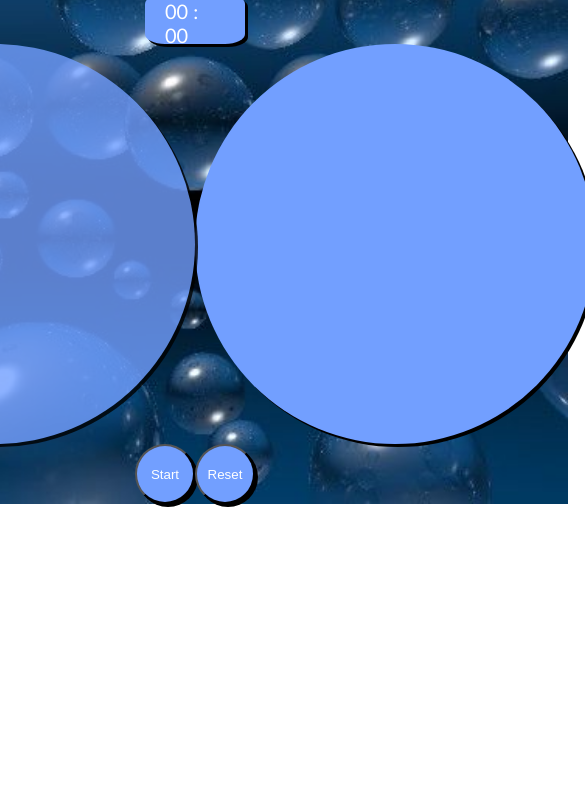
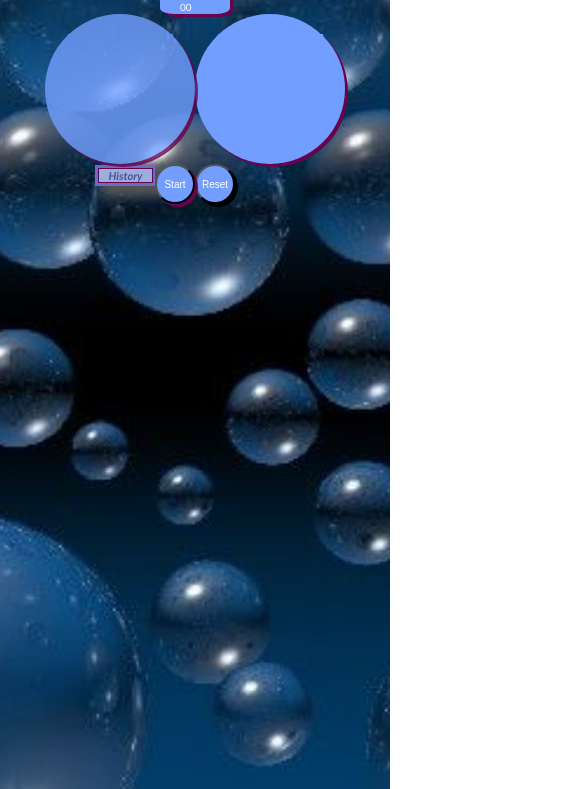
Before and after one commit to lauraMeiz/Game001, a website: page index.html in a window 390 px wide. Shown: the part 55-844 px from the top of the page, 585 px wide, since content can reach past the window. Drawn offline with Linux system fonts and the light colour scheme.

Commit message:
responsive design

```diff
--- a/app.js
+++ b/app.js
@@ -94,10 +94,10 @@ function start() {
           scoreSave.push(saveT);
           localStorage.setItem("save", JSON.stringify(scoreSave));
 
-          let html = `<li>${saveT}</li>`;
+          let html = `<li style="font-size:15px">${saveT}</li>`;
           ulas.insertAdjacentHTML("afterend", html);
         }
-
+        localStorage.setItem("save", JSON.stringify(scoreSave));
         komentarai.style.display = "block";
 
         myStopFunction();
--- a/index.html
+++ b/index.html
@@ -10,12 +10,13 @@
     <title>Game001</title>
   </head>
   <body>
-    <header><h1>Enjoy! Ball game</h1></header>
-    <main>
-      <div class="bestScores">
-        <h3>History</h3>
-        <ul class="list"></ul>
-      </div>
+    <div class="bestScores">
+      <h3>History</h3>
+      <ul class="list"></ul>
+    </div>
+
+    <h1>Enjoy! Ball game</h1>
+    <main class="container">
       <div class="time">00 : 00</div>
 
       <section class="section left-round">
--- a/main.css
+++ b/main.css
@@ -4,6 +4,239 @@ body * {
   padding: 0;
   vertical-align: top;
   box-sizing: border-box;
+}
+@media (max-width: 2000px) {
+  .container {
+    width: 800px;
+    margin: 0 calc(50% - 400px);
+  }
+  body > .bestScores {
+    width: 140px;
+    margin: 0 calc(50% - 550px);
+  }
+  body > .bestScores > ul > li {
+    width: 140px;
+    font-size: 11px;
+  }
+  body > .bestScores > ul {
+    width: 140px;
+    margin: 0 calc(50% - 70px);
+  }
+}
+@media (max-width: 1100px) {
+  .container {
+    width: 800px;
+    margin: 0 calc(50% - 400px);
+  }
+  main .section {
+    width: 300px;
+    height: 300px;
+    justify-self: end;
+  }
+  main .left-round {
+    width: 300px;
+    height: 300px;
+    justify-self: end;
+  }
+  main .right-round {
+    width: 300px;
+    height: 300px;
+    justify-self: start;
+  }
+  section > .left-square {
+    width: 190px;
+    height: 190px;
+    font-size: 14px;
+    margin-top: 40px;
+  }
+  section > .right-square {
+    width: 190px;
+    height: 190px;
+    font-size: 14px;
+    margin-top: 40px;
+  }
+
+  body > .bestScores {
+    width: 140px;
+    margin: 0 calc(50% - 430px);
+  }
+  body > .bestScores > ul > li {
+    width: 140px;
+    font-size: 11px;
+  }
+  body > .bestScores > ul {
+    width: 140px;
+    margin: 0 calc(50% - 70px);
+  }
+}
+
+@media (max-width: 900px) {
+  .container {
+    width: 600px;
+    margin: 0 calc(50% - 300px);
+  }
+  main .section {
+    width: 300px;
+    height: 300px;
+    justify-self: end;
+  }
+  main .left-round {
+    width: 300px;
+    height: 300px;
+    justify-self: end;
+  }
+  main .right-round {
+    width: 300px;
+    height: 300px;
+    justify-self: start;
+  }
+  section > .left-square {
+    width: 190px;
+    height: 190px;
+    font-size: 14px;
+    margin-top: 40px;
+  }
+  section > .right-square {
+    width: 190px;
+    height: 190px;
+    font-size: 14px;
+    margin-top: 40px;
+  }
+
+  body > .bestScores {
+    width: 70px;
+    margin: 0 calc(50% - 350px);
+  }
+  body > .bestScores > ul > li {
+    width: 50px;
+    font-size: 11px;
+  }
+  body > .bestScores > ul {
+    width: 50px;
+    margin: 0 calc(50% - 30px);
+  }
+}
+@media (max-width: 700px) {
+  .container {
+    width: 400px;
+    margin: 0 calc(50% - 200px);
+  }
+  main .section {
+    width: 200px;
+    height: 200px;
+    justify-self: end;
+  }
+  main .left-round {
+    width: 200px;
+    height: 200px;
+    justify-self: end;
+  }
+  main .right-round {
+    width: 200px;
+    height: 200px;
+    justify-self: start;
+  }
+  section > .left-square {
+    width: 130px;
+    height: 130px;
+    font-size: 13px;
+    margin-top: 30px;
+  }
+  section > .right-square {
+    width: 130px;
+    height: 130px;
+    font-size: 13px;
+    margin-top: 30px;
+  }
+
+  body > .bestScores {
+    width: 70px;
+    margin: 0 calc(50% - 260px);
+  }
+  body > .bestScores > ul > li {
+    width: 70px;
+    font-size: 13px;
+  }
+  body > .bestScores > ul {
+    width: 70px;
+    margin: 0 calc(50% - 35px);
+  }
+}
+@media (max-width: 500px) {
+  .container {
+    width: 300px;
+    margin: 0 calc(50% - 150px);
+  }
+  header {
+    width: 300px;
+    margin: 0 calc(50% - 150px);
+  }
+  main .section {
+    width: 150px;
+    height: 150px;
+    justify-self: end;
+  }
+  main .left-round {
+    width: 150px;
+    height: 150px;
+    justify-self: end;
+  }
+  main .right-round {
+    width: 150px;
+    height: 150px;
+    justify-self: start;
+  }
+  section > .left-square {
+    width: 105px;
+    height: 105px;
+    font-size: 13px;
+    margin-top: 20px;
+  }
+  section > .right-square {
+    width: 120px;
+    width: 105px;
+    height: 105px;
+    font-size: 13px;
+    margin-top: 20px;
+  }
+
+  body > .bestScores {
+    width: 60px;
+    margin: 220px calc(50% - 100px);
+  }
+  body > .bestScores > ul > li {
+    width: 60px;
+    font-size: 13px;
+  }
+  body > .bestScores > ul {
+    width: 60px;
+    margin: 0 calc(50% - 11px);
+  }
+  h3 {
+    width: 55px;
+    font-size: 11px;
+  }
+
+  main > .btn1,
+  main > .btn2 {
+    width: 40px;
+    height: 40px;
+    font-size: 10px;
+  }
+  main > .time {
+    width: 70px;
+    height: 30px;
+    font-size: 10px;
+  }
+  main > .bestScores {
+    width: 100px;
+    margin: 0 calc(50% - -40px);
+  }
+  .bestScores > ul li {
+    width: 100px;
+    margin: 0 calc(50% - 50px);
+    font-size: 13px;
+  }
 }
 
 body {
@@ -12,10 +245,12 @@ body {
   background-position: center;
   background-repeat: no-repeat;
   background-size: cover;
+  height: 100vh;
 }
 
 main {
   width: 800px;
+  /* height: 100vh; */
   margin: 0 calc(50% - 400px);
   display: grid;
   grid-template-columns: 1fr 1fr;
@@ -24,7 +259,6 @@ main {
     "time time"
     "leftas raitas"
     "btn1 btn2";
-  margin-top: 10px;
 }
 
 .time {
@@ -37,21 +271,20 @@ main {
   justify-self: center;
   opacity: 1;
   background-color: #729fff;
-  box-shadow: 3px 3px black;
+  box-shadow: 3px 3px rgb(103, 3, 77);
   color: white;
   border-radius: 20%;
   font-size: 20px;
 }
 
 .section {
-  grid-area: section;
   width: 400px;
   height: 400px;
   display: grid;
   border-radius: 50%;
   background-color: #729fff;
   opacity: 0.5;
-  box-shadow: 3px 3px black;
+  box-shadow: 3px 3px rgb(103, 3, 77);
 }
 .btn1 {
   width: 60px;
@@ -61,9 +294,10 @@ main {
   cursor: pointer;
   background-color: #729fff;
   opacity: 1;
-  box-shadow: 3px 3px black;
+  box-shadow: 3px 3px rgb(103, 3, 77);
   color: white;
   border-radius: 50%;
+  position: relative;
 }
 .btn2 {
   width: 60px;
@@ -128,14 +362,15 @@ main {
   z-index: 3;
 }
 .bestScores {
-  margin-left: -200px;
-  margin-top: -500px;
   width: 140px;
-  height: auto;
+  margin: 0 calc(50% - 200px);
   background-color: #b1c3e8;
   color: rgb(31, 26, 26);
   font-style: italic;
   font-weight: bolder;
+  box-shadow: 8px 9px 10px rgb(85, 85, 86);
+  border: 3px solid rgb(107, 107, 199);
+  position: absolute;
 }
 ul {
   width: 140px;
@@ -152,6 +387,7 @@ h3 {
   color: rgb(83, 79, 149);
   text-align: center;
   background-color: #9aafdd;
+  border: 1px solid rgb(103, 3, 77);
 }
 h1 {
   color: rgb(242, 24, 166);
```
